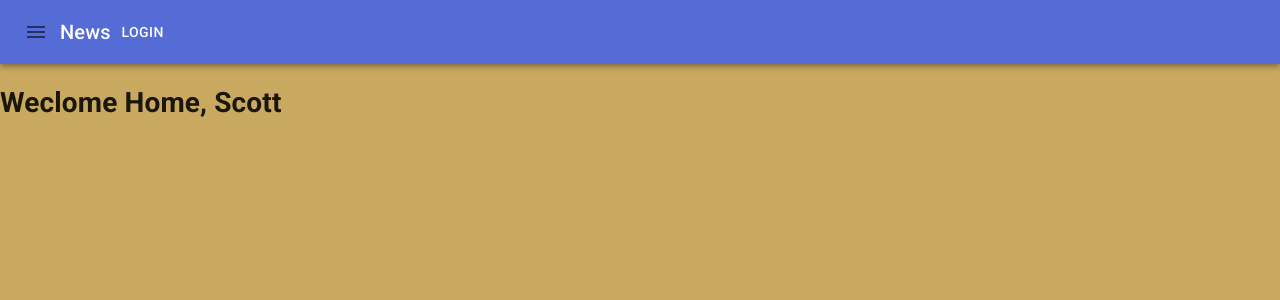
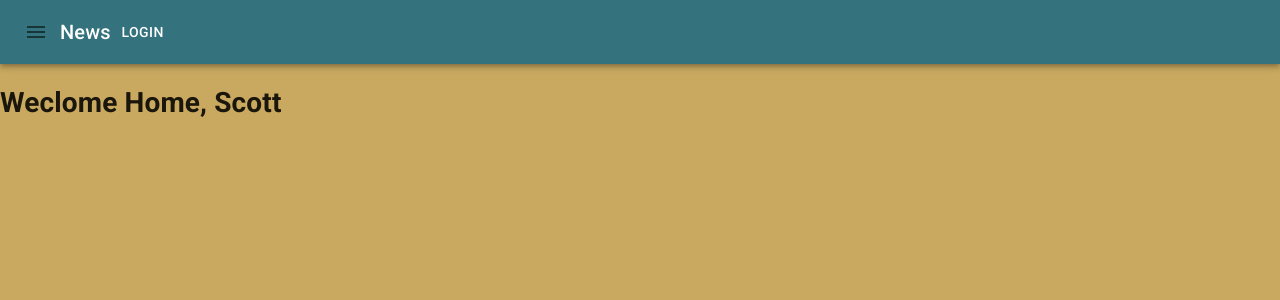
Before and after one commit to Hurly77/Scott, a Next.js app: page / in a window 1280 px wide. Shown: the top 300 px of the page. Built offline with nearby package versions, Linux system fonts and the light colour scheme.

Commit message:
addign style to appbar

```diff
--- a/components/NavBar.js
+++ b/components/NavBar.js
@@ -4,11 +4,19 @@ import Typography from '@material-ui/core/Typography';
 import Button from '@material-ui/core/Button';
 import IconButton from '@material-ui/core/IconButton';
 import MenuIcon from '@material-ui/icons/Menu';
+import {makeStyles} from '@material-ui/core/styles'
+
+const useStyles = makeStyles ({
+  root: {
+    backgroundColor: '#34727d'
+  }
+})
 
 const NavBar = () => {
+  const classes = useStyles()
   return (
     <div>
-      <AppBar position="static" size='lg'>
+      <AppBar position="static" size='lg' className={classes.root}>
         <Toolbar>
           <IconButton edge="start" aria-label="menu">
             <MenuIcon />
```
